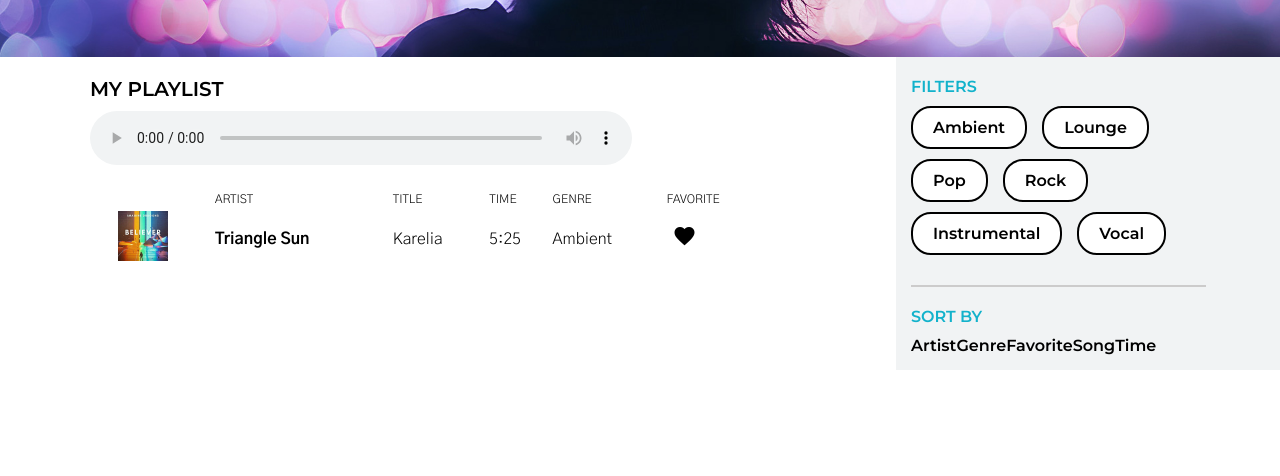
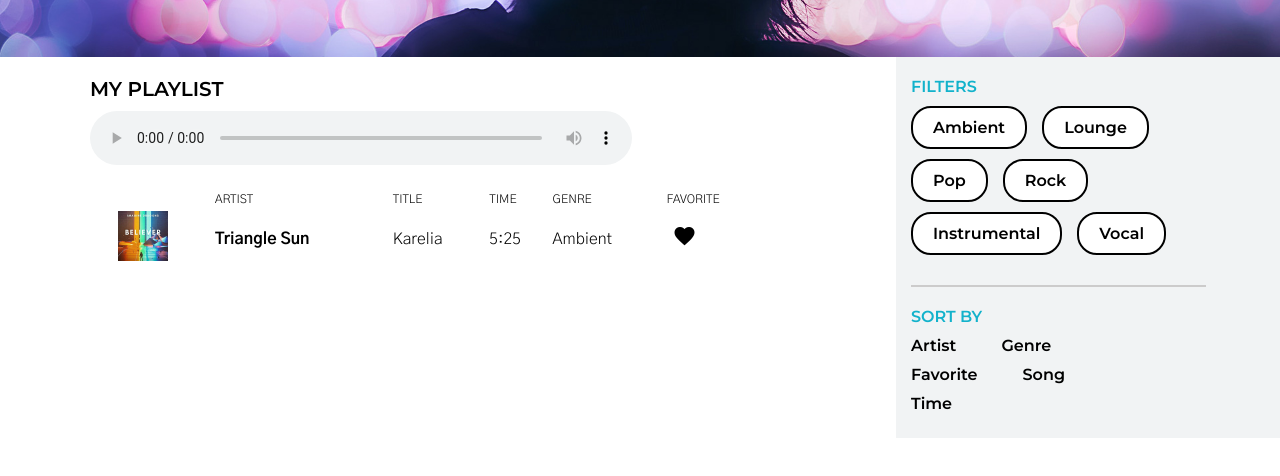
Before and after one commit to OlhaHolovina/audio-player, a plain HTML site: page index.html in a window 1280 px wide. Shown: the part 300-776 px from the top of the page. Drawn offline with Linux system fonts and the light colour scheme.

Commit message:
sorting makeup add

```diff
--- a/css/style.css
+++ b/css/style.css
@@ -162,6 +162,16 @@ ul.filters {
   border: 2px solid black;
   cursor: pointer;
 }
+
+.sorting {
+  width: 70%;
+}
+.sorting li {
+  border-radius: 20px;
+  margin-right: 45px;
+  margin-bottom: 10px;
+  cursor: pointer;
+}
 .filters-wrapper h4, .last-song-section h4 {
   color: var(--blue);
   text-transform: uppercase;
```
